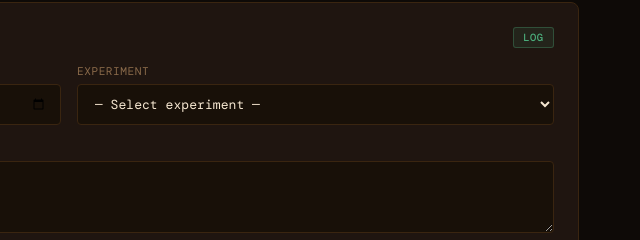
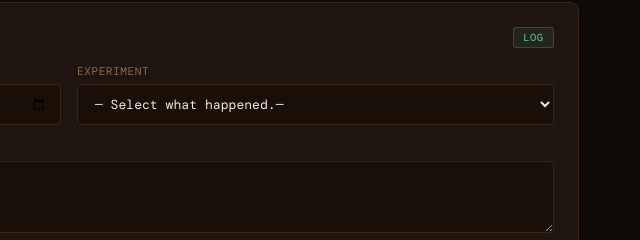
Before and after one commit to szuper1212856/Science-project-week-, a plain HTML site: page index.html in a window 1280 px wide. Shown: the part 331-571 px from the top of the page, 571-1211 px from the left. Drawn offline with nearby package versions, Linux system fonts and the light colour scheme; a web font is replaced by a local one.

Commit message:
Update experiment selection options in index.html

```diff
--- a/index.html
+++ b/index.html
@@ -534,10 +534,12 @@
         <div class="form-group">
           <label>Experiment</label>
           <select id="log-experiment">
-            <option value="">— Select experiment —</option>
+            <option value="">— Select what happened.—</option>
             <option>Fire Triangle Demonstration</option>
             <option>Flash Point vs. Ignition Point</option>
             <option>Flame Color Chemistry</option>
+            <option>Preperation</option>
+
           </select>
         </div>
       </div>
```
